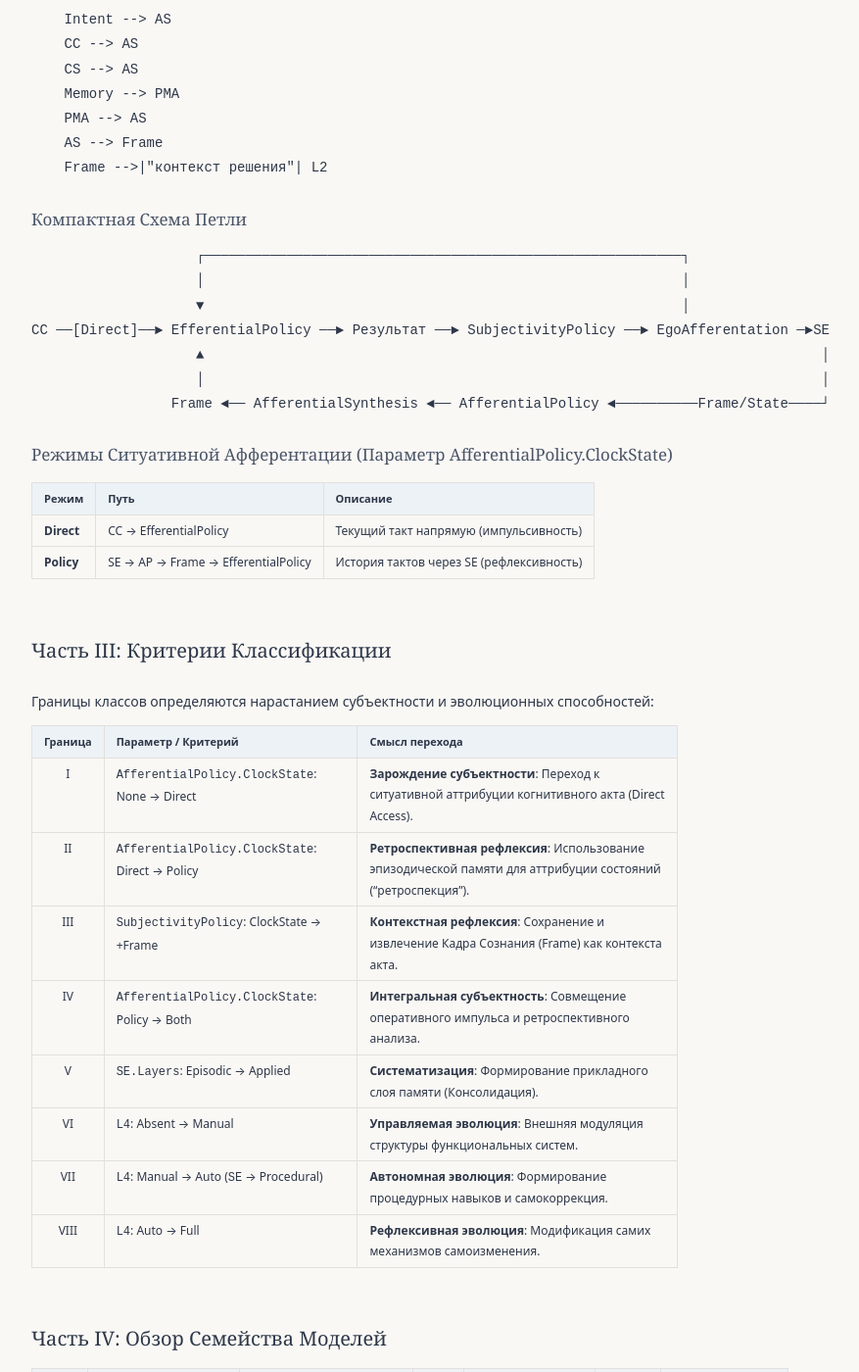
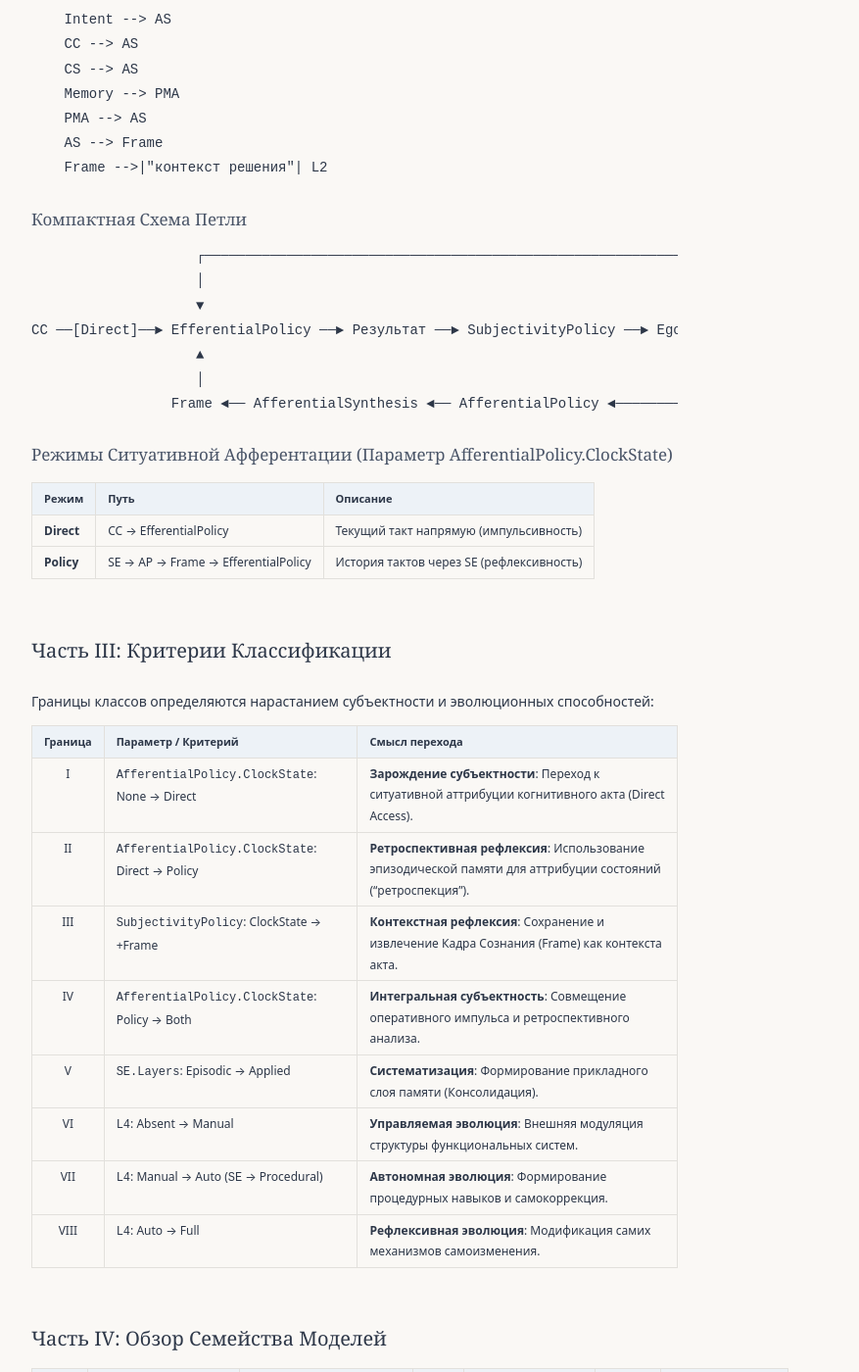
Before and after one commit to EgorBEremeev/ai-p, a Jekyll site: the page built from ru/subjectivity-spectrum/index.md, in a window 1280 px wide and 1400 px high, scrolled down 1771 px. Shown: the whole window at 98% size, without its empty margins (216-1093 px from the left). Built offline with Jekyll 4.4.1, drawn with Linux system fonts in a browser that asks for light colours.

Commit message:
Revert "fix mobile scroll — revert global img/pre rules, add per-element scroll containers"
This reverts commit af6f90caa2c18888be72a2b5ea270623e910b1a8.

```diff
--- a/assets/css/style.css
+++ b/assets/css/style.css
@@ -507,6 +507,16 @@ td {
     }
 }
 
+img {
+    max-width: 100%;
+    height: auto;
+}
+
+pre {
+    overflow-x: auto;
+    max-width: 100%;
+}
+
 /* ══════════════════════════════════════════════════
    SECTION 8: Typography: headings, badges
    ══════════════════════════════════════════════════ */
@@ -672,18 +682,8 @@ footer {
         padding: 24px 0 48px;
     }
 
-    /* Wide content: individual scroll containers */
-    table {
-        display: block;
-        overflow-x: auto;
-        -webkit-overflow-scrolling: touch;
-    }
-
-    pre {
-        overflow-x: auto;
-    }
-
-    .content-area p:has(> img) {
+    /* Tables */
+    .content-area {
         overflow-x: auto;
         -webkit-overflow-scrolling: touch;
     }
```
